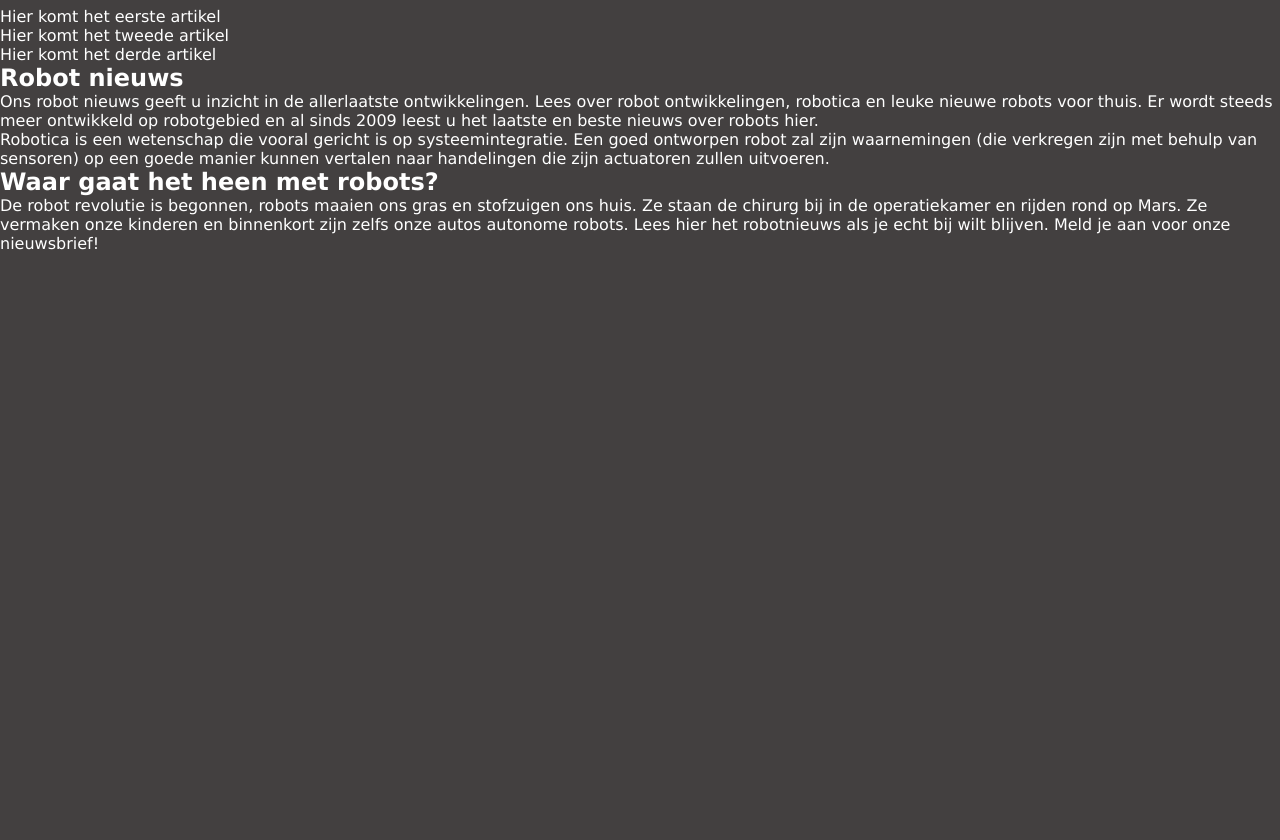
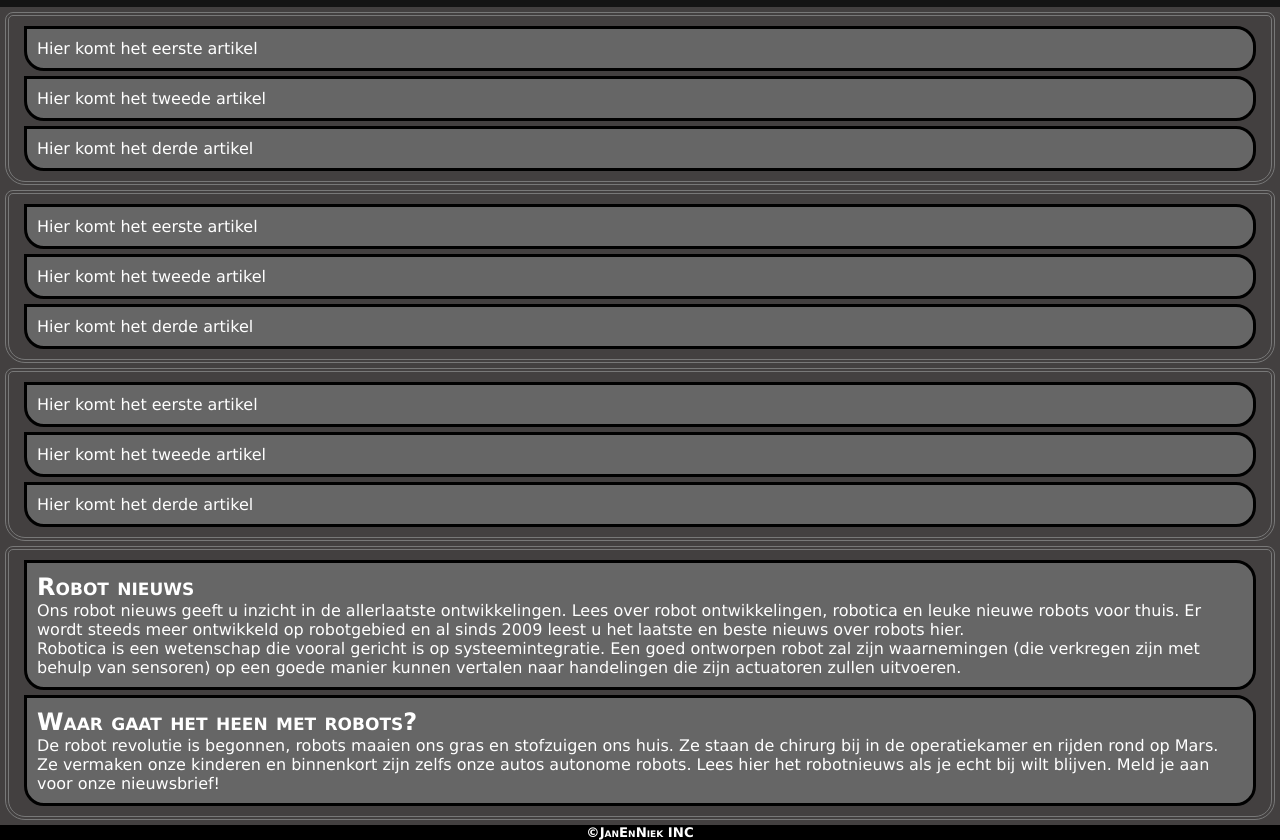
Before and after one commit to Jan0Niek/HTML-portfolio, a plain HTML site: page index.html in a window 1280 px wide. Shown: the part 183-1023 px from the top of the page. Before the commit the page ends 800 px from the top, so only its background shows below. Drawn offline with Linux system fonts and the light colour scheme.

Commit message:
styling en copyright

```diff
--- a/index.html
+++ b/index.html
@@ -24,15 +24,37 @@
             <article>
               Hier komt het eerste artikel
             </article>
-
             <article>
               Hier komt het tweede artikel
             </article>
-
             <article>
               Hier komt het derde artikel
             </article>
-            <article>
+        </section>
+        <section>
+          <article>
+            Hier komt het eerste artikel
+          </article>
+          <article>
+            Hier komt het tweede artikel
+          </article>
+          <article>
+            Hier komt het derde artikel
+          </article>
+      </section>
+      <section>
+        <article>
+          Hier komt het eerste artikel
+        </article>
+        <article>
+          Hier komt het tweede artikel
+        </article>
+        <article>
+          Hier komt het derde artikel
+        </article>
+    </section>
+        <section>
+                <article>
                 <h2>Robot nieuws</h2>
                 <p>
                   Ons robot nieuws geeft u inzicht in de allerlaatste ontwikkelingen. Lees over robot ontwikkelingen, robotica en leuke nieuwe robots voor thuis. Er wordt steeds meer ontwikkeld op robotgebied en al sinds 2009 leest u het laatste en beste nieuws over robots hier.
@@ -49,6 +71,9 @@
                 </p>
               </article>
           </section>
+          <footer>
+            <h5>&copy;JanEnNiek INC</h5>
+          </footer>
         <script src="script.js" async defer></script>
     </body>
 </html>
--- a/style.css
+++ b/style.css
@@ -4,15 +4,21 @@
     color: white;
 }
 
-header img{
+body {
+    font-family: Verdana, Helvetica, sans-serif;
+    background: rgb(67, 64, 64);
+    position: relative;
+}
+
+header img {
     width: 100%;
 }
 
 nav ul {
-    background: rgb(67, 64, 64);
+    background: rgb(20, 20, 20);
     padding: 10px;
 }
-nav ul li{
+nav ul li {
     background: #787878;
     padding: 5px;
     border: solid 2px white;
@@ -21,14 +27,44 @@ nav ul li{
 
 nav ul li a {
     color: white;
-    text-decoration:non;
+    text-decoration:none;
 }
 
 nav ul li a:hover {
     color: #C0C0C0;
 }
 
-body {
-font-family: Verdana, Geneva, Arial, Helvetica, sans-serif;
-background: rgb(67, 64, 64);
+section {
+    padding: 5px;
+    margin: 5px;
+    border: double 4px #787878;
+    border-radius: 8px 8px 20px 20px;
 }
+
+section article {
+    border: 3px solid black;
+    border-radius: 0px 20px 20px 20px;
+    margin: 5px 10px 5px 10px;
+    padding: 10px;
+    background: #666666;
+}
+
+section article h2 {
+  font-weight:800;
+  font-variant-caps:petite-caps;
+}
+
+section article p {
+  font-weight: 100;
+}
+
+footer {
+    background: black;
+    position:absolute;
+    bottom: -100;
+    width: 100%;
+}
+footer h5 {
+    text-align: center;
+    font-variant-caps:small-caps;
+}
```
